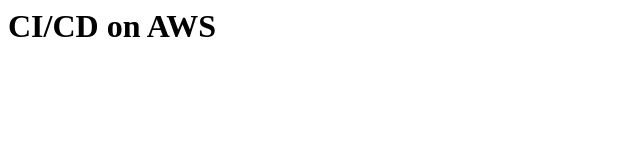
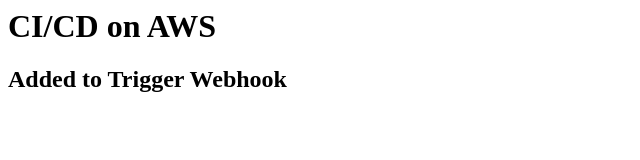
Before and after one commit to Sha-Shank-09/website, a plain HTML site: page index.html in a window 1280 px wide. Shown: the whole page, without its empty margins (0-640 px from the left). Drawn offline with Linux system fonts and the light colour scheme.

Commit message:
Changed to Trigger

```diff
--- a/index.html
+++ b/index.html
@@ -2,4 +2,5 @@
 <title> Jenkins CI/CD pipeline </title>
 <body>
 <h1> CI/CD on AWS </h1>
+<h2> Added to Trigger Webhook </h2>
 </body></html>
```
